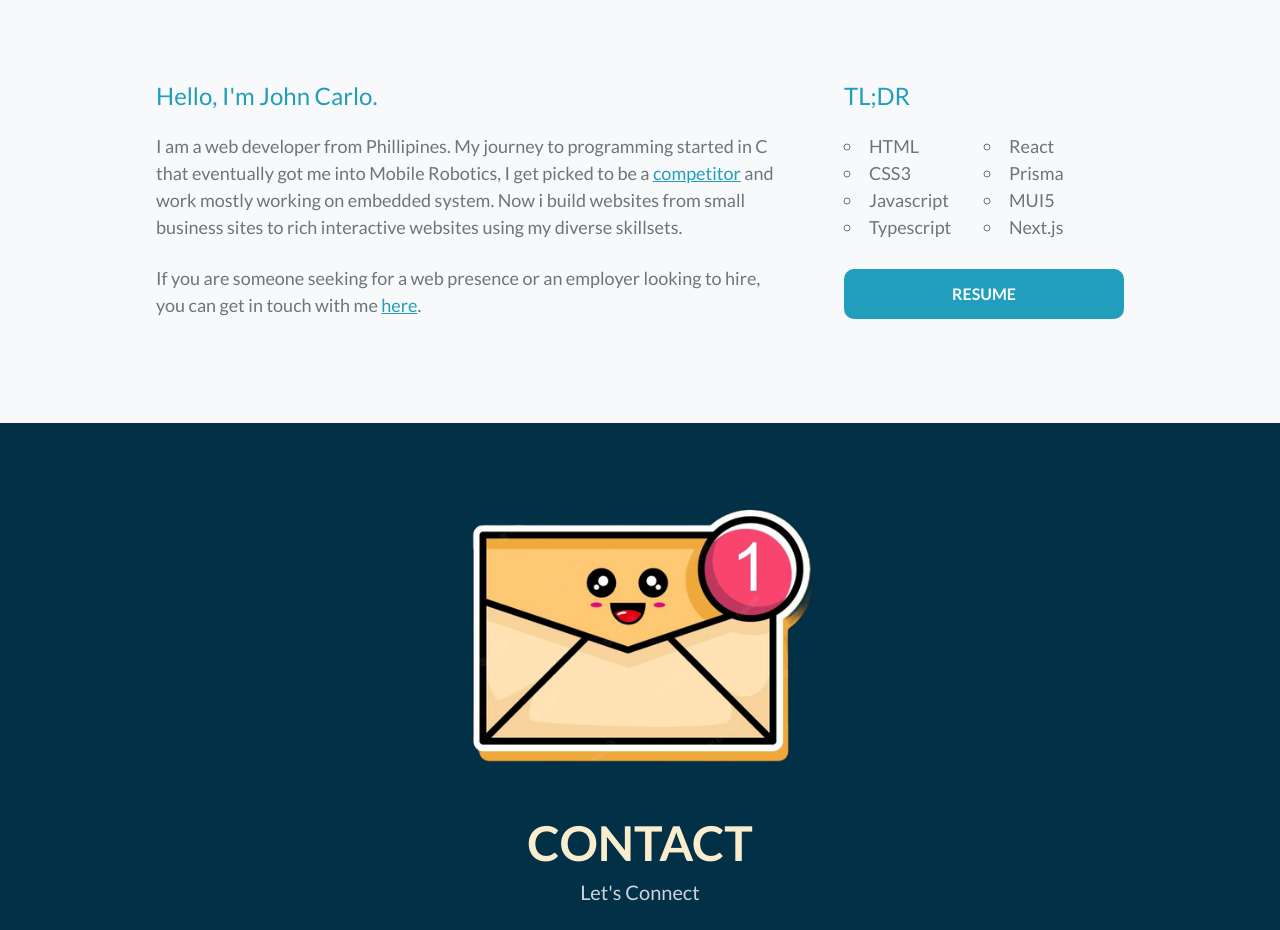
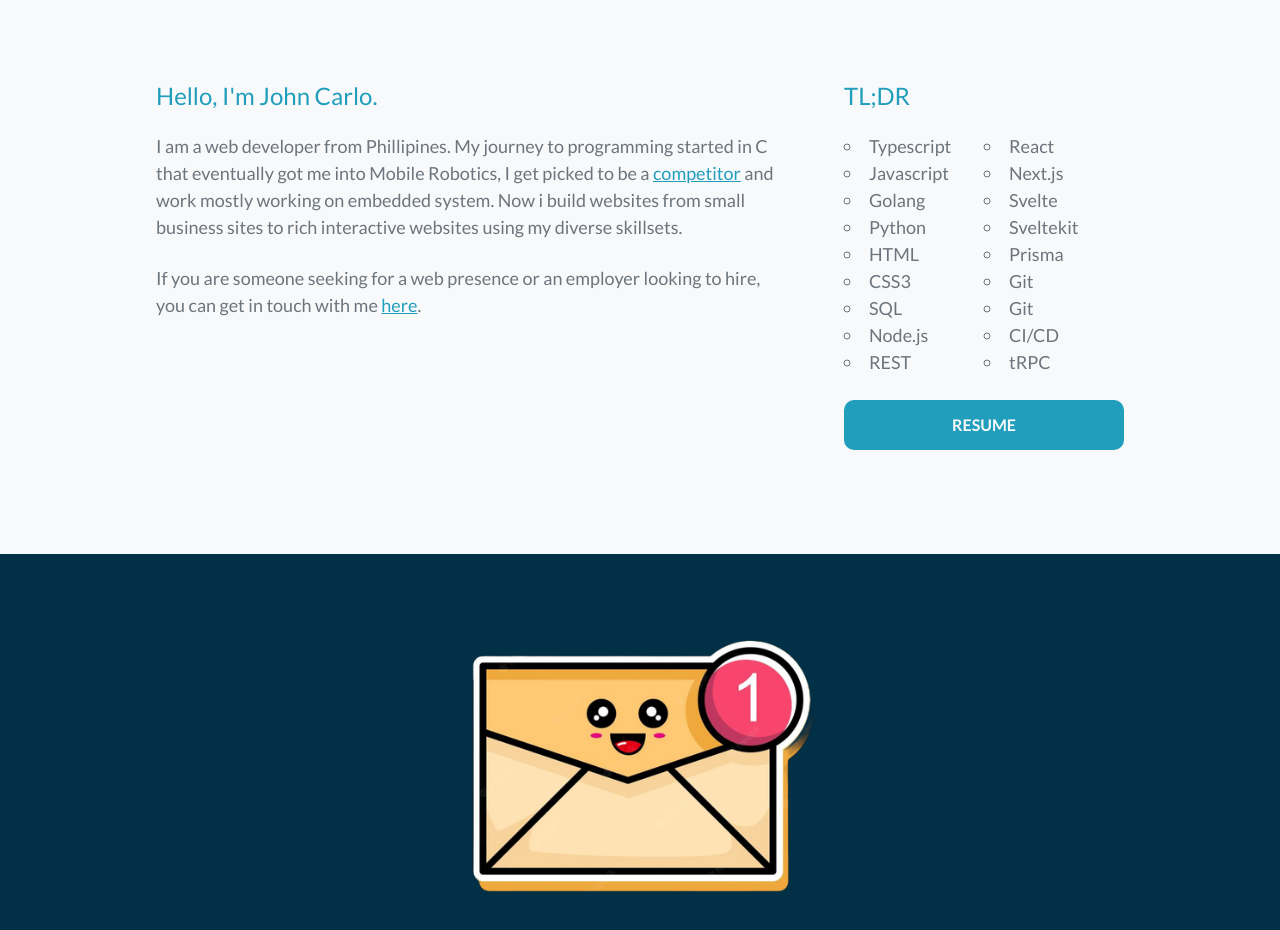
Before and after one commit to jcarloasilo/jcarlo, a React (Vite) app: page / in a window 1280 px wide. Shown: the part 2280-3210 px from the top of the page. Built offline with nearby package versions, Linux system fonts and the light colour scheme.

Commit message:
update skills

```diff
--- a/src/App.tsx
+++ b/src/App.tsx
@@ -46,7 +46,7 @@ function App() {
         "service_kwc0sz8",
         "template_n75xdba",
         e.currentTarget as HTMLFormElement,
-        "WKAolr17m9iX2mIEP"
+        "ITMO6gj3jfs0OWuEk"
       )
       .then(
         (result) => {
@@ -116,21 +116,35 @@ function App() {
 
               <div className={styles.skillset}>
                 <ul>
+                  <li>Typescript</li>
+                  <li>Javascript</li>
+                  <li>Golang</li>
+                  <li>Python</li>
                   <li>HTML</li>
                   <li>CSS3</li>
-                  <li>Javascript</li>
-                  <li>Typescript</li>
+                  <li>SQL</li>
+                  <li>Node.js</li>
+                  <li>REST</li>
                 </ul>
 
                 <ul>
                   <li>React</li>
+                  <li>Next.js</li>
+                  <li>Svelte</li>
+                  <li>Sveltekit</li>
                   <li>Prisma</li>
-                  <li>MUI5</li>
-                  <li>Next.js</li>
+                  <li>Git</li>
+                  <li>Git</li>
+                  <li>CI/CD</li>
+                  <li>tRPC</li>
                 </ul>
               </div>
 
-              <a className={styles.resume} href={MyResume} download="John Carlo Asilo Resume">
+              <a
+                className={styles.resume}
+                target="_blank"
+                href="https://drive.google.com/file/d/1slrMqvYJ1Iwd4Nr9m-JQJIhi0VojoeOO/view?usp=sharing"
+              >
                 <span>RESUME</span>
               </a>
             </div>
```
